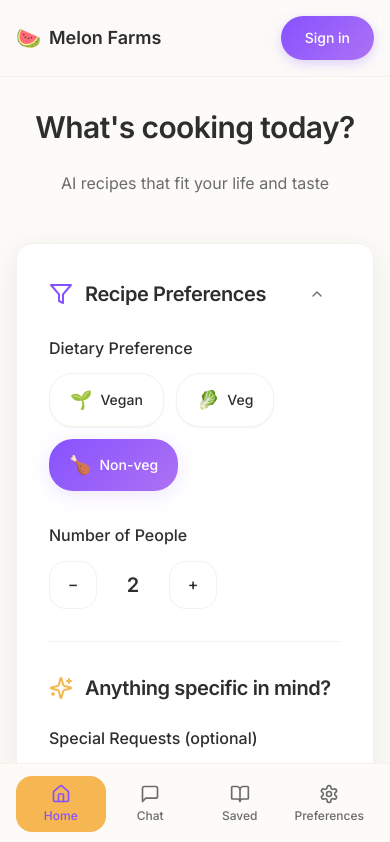
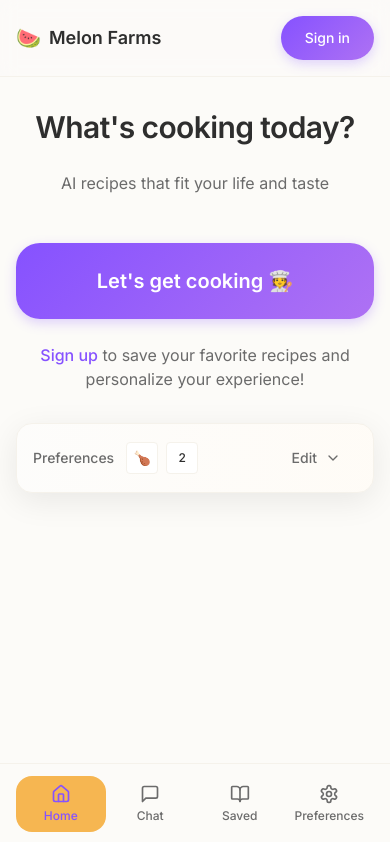
Before and after one commit to akshay-menon/recipe-flash-generator, a React (Vite) app: page / in a window 390 px wide. Shown: the top 842 px of the page. Built offline with nearby package versions, Linux system fonts and the light colour scheme.

Commit message:
Refactor: Collapse preferences on home page
Collapse the preferences section on the home page to reduce scrolling and improve the user experience, while maintaining existing functionality and responsiveness across different screen sizes.

```diff
--- a/src/pages/Index.tsx
+++ b/src/pages/Index.tsx
@@ -115,7 +115,7 @@ const Index = () => {
   const [placeholderIndex, setPlaceholderIndex] = useState(0);
   const [isSaving, setIsSaving] = useState(false);
   const [showProfileBanner, setShowProfileBanner] = useState(true);
-  const [isPreferencesExpanded, setIsPreferencesExpanded] = useState(true);
+  const [isPreferencesExpanded, setIsPreferencesExpanded] = useState(false);
   const [recipeModification, setRecipeModification] = useState('');
   const [modificationPlaceholderIndex, setModificationPlaceholderIndex] = useState(0);
   const [isModifying, setIsModifying] = useState(false);
@@ -478,69 +478,83 @@ Format your response exactly like the original recipe format.`;
           </>
         )}
 
-        {/* Recipe Preferences */}
+        {/* Main CTA Section - Always Visible */}
+        {!parsedRecipe && (
+          <div className="text-center mb-8">
+            {isLoading ? (
+              <LoadingMessages />
+            ) : (
+              <Button
+                onClick={generateRecipe}
+                disabled={isLoading}
+                size="lg"
+                className="px-12 py-6 text-xl font-semibold max-w-sm w-full"
+              >
+                Let's get cooking 🧑‍🍳
+              </Button>
+            )}
+
+            {!user && (
+              <p className="text-base text-muted-foreground mt-6">
+                <Link to="/auth" className="text-primary hover:underline font-medium">
+                  Sign up
+                </Link>{" "}
+                to save your favorite recipes and personalize your experience!
+              </p>
+            )}
+          </div>
+        )}
+
+        {/* Recipe Preferences - Compact Summary */}
         <Card className="mb-8 overflow-hidden">
           <Collapsible open={isPreferencesExpanded} onOpenChange={setIsPreferencesExpanded}>
-            {/* Collapsed Summary View */}
-            {!isPreferencesExpanded && (
-              <div className="p-6 bg-gradient-to-r from-muted to-accent/10 border-b border-border">
-                <div className="flex items-center justify-between">
-                  <div className="flex items-center gap-4 flex-1 min-w-0">
-                    <Filter className="w-5 h-5 text-muted-foreground flex-shrink-0" />
-                    <div className="flex items-center gap-3 min-w-0">
-                      {/* Dietary Preference Chip - Emoji Only */}
-                      <div className="flex items-center justify-center w-12 h-12 bg-card rounded-card border-2 border-border shadow-sm hover:shadow-md transition-all duration-300 hover:scale-105">
-                        <span className="text-lg">{getDietaryPreferenceEmoji()}</span>
+            {/* Always visible preference summary row */}
+            <div className="p-4 bg-gradient-to-r from-muted/30 to-accent/5">
+              <div className="flex items-center justify-between">
+                <div className="flex items-center gap-3 flex-1 min-w-0">
+                  <span className="text-sm font-medium text-muted-foreground">Preferences</span>
+                  <div className="flex items-center gap-2 min-w-0">
+                    {/* Dietary Preference */}
+                    <div className="flex items-center justify-center w-8 h-8 bg-card rounded border border-border">
+                      <span className="text-sm">{getDietaryPreferenceEmoji()}</span>
+                    </div>
+
+                    {/* Number of People */}
+                    <div className="flex items-center justify-center w-8 h-8 bg-card rounded border border-border">
+                      <span className="text-xs font-medium text-foreground">{numberOfPeople}</span>
+                    </div>
+
+                    {/* Special Request Indicator */}
+                    {specialRequest && (
+                      <div className="flex items-center justify-center w-8 h-8 bg-card rounded border border-border">
+                        <span className="text-sm">💭</span>
                       </div>
+                    )}
+                  </div>
+                </div>
 
-                      {/* Number of People Chip - Number Only */}
-                      <div className="flex items-center justify-center w-12 h-12 bg-card rounded-card border-2 border-border shadow-sm hover:shadow-md transition-all duration-300 hover:scale-105">
-                        <span className="text-sm font-semibold text-foreground">{numberOfPeople}</span>
-                      </div>
-
-                      {/* Special Request Chip - Thinking Emoji Only if Request Exists */}
-                      {specialRequest && (
-                        <div className="flex items-center justify-center w-12 h-12 bg-card rounded-card border-2 border-border shadow-sm hover:shadow-md transition-all duration-300 hover:scale-105">
-                          <span className="text-lg">💭</span>
-                        </div>
-                      )}
-                    </div>
-                  </div>
-
-                  {/* Edit Button */}
-                  <CollapsibleTrigger asChild>
-                    <Button
-                      variant="secondary"
-                      size="sm"
-                      className="ml-4 flex-shrink-0"
-                    >
-                      <span className="mr-2">✏️</span>
-                      Edit
-                    </Button>
-                  </CollapsibleTrigger>
-                </div>
+                {/* Edit/Collapse Button */}
+                <CollapsibleTrigger asChild>
+                  <Button
+                    variant="ghost"
+                    size="sm"
+                    className="flex items-center gap-2 text-muted-foreground hover:text-foreground"
+                  >
+                    <span className="text-sm">{isPreferencesExpanded ? 'Collapse' : 'Edit'}</span>
+                    <ChevronDown className={`w-4 h-4 transition-transform duration-200 ${isPreferencesExpanded ? 'rotate-180' : ''}`} />
+                  </Button>
+                </CollapsibleTrigger>
               </div>
-            )}
+            </div>
 
             {/* Expanded Full Form */}
             <CollapsibleContent className="transition-all duration-300 ease-in-out">
-              <CardContent className="p-8">
-                <div className="flex items-center gap-3 mb-6">
-                  <Filter className="w-6 h-6 text-primary" />
-                  <h3 className="text-xl font-semibold text-foreground">Recipe Preferences</h3>
-                  <div className="flex-1"></div>
-                  <CollapsibleTrigger asChild>
-                    <Button variant="ghost" size="sm" className="text-muted-foreground hover:text-foreground">
-                      <ChevronDown className={`w-5 h-5 transition-transform duration-200 ${isPreferencesExpanded ? 'rotate-180' : ''}`} />
-                    </Button>
-                  </CollapsibleTrigger>
-                </div>
-
-                <div className="space-y-8">
+              <CardContent className="p-6 border-t border-border">
+                <div className="space-y-6">
                   {/* Dietary Preference */}
                   <div className="space-y-3">
-                    <label className="text-base font-medium text-foreground">Dietary Preference</label>
-                    <div className="flex flex-wrap gap-3">
+                    <label className="text-sm font-medium text-foreground">Dietary Preference</label>
+                    <div className="flex flex-wrap gap-2">
                       {[
                         { value: 'vegan', label: 'Vegan', emoji: '🌱' },
                         { value: 'vegetarian', label: 'Veg', emoji: '🥬' },
@@ -552,7 +566,7 @@ Format your response exactly like the original recipe format.`;
                             key={option.value}
                             onClick={() => setDietaryPreference(option.value)}
                             className={`
-                              inline-flex items-center gap-2 px-5 py-3 text-sm font-medium rounded-button
+                              inline-flex items-center gap-2 px-4 py-2 text-sm font-medium rounded-button
                               transition-all duration-300 hover:scale-105 active:scale-95 select-none
                               ${isSelected
                                 ? 'bg-gradient-primary text-primary-foreground shadow-primary'
@@ -560,7 +574,7 @@ Format your response exactly like the original recipe format.`;
                               }
                             `}
                           >
-                            <span className="text-lg">{option.emoji}</span>
+                            <span>{option.emoji}</span>
                             {option.label}
                           </button>
                         );
@@ -570,80 +584,44 @@ Format your response exactly like the original recipe format.`;
 
                   {/* Number of People */}
                   <div className="space-y-3">
-                    <label className="text-base font-medium text-foreground">Number of People</label>
-                    <div className="flex items-center gap-4">
+                    <label className="text-sm font-medium text-foreground">Number of People</label>
+                    <div className="flex items-center gap-3">
                       <button
                         onClick={() => setNumberOfPeople(Math.max(1, parseInt(numberOfPeople) - 1).toString())}
-                        className="flex items-center justify-center w-12 h-12 rounded-card border border-border bg-card hover:bg-accent hover:text-accent-foreground transition-all duration-300 hover:scale-105 disabled:opacity-50 disabled:hover:scale-100"
+                        className="flex items-center justify-center w-10 h-10 rounded border border-border bg-card hover:bg-accent hover:text-accent-foreground transition-all duration-300 hover:scale-105 disabled:opacity-50 disabled:hover:scale-100"
                         disabled={parseInt(numberOfPeople) <= 1}
                       >
                         −
                       </button>
-                      <span className="text-xl font-semibold min-w-[2.5rem] text-center text-foreground">
+                      <span className="text-lg font-semibold min-w-[2rem] text-center text-foreground">
                         {numberOfPeople}
                       </span>
                       <button
                         onClick={() => setNumberOfPeople(Math.min(8, parseInt(numberOfPeople) + 1).toString())}
-                        className="flex items-center justify-center w-12 h-12 rounded-card border border-border bg-card hover:bg-accent hover:text-accent-foreground transition-all duration-300 hover:scale-105 disabled:opacity-50 disabled:hover:scale-100"
+                        className="flex items-center justify-center w-10 h-10 rounded border border-border bg-card hover:bg-accent hover:text-accent-foreground transition-all duration-300 hover:scale-105 disabled:opacity-50 disabled:hover:scale-100"
                         disabled={parseInt(numberOfPeople) >= 8}
                       >
                         +
                       </button>
                     </div>
                   </div>
-                </div>
 
-                {/* Separator */}
-                <div className="my-8 border-t border-border"></div>
-
-                {/* Special Requests Section */}
-                <div className="space-y-6">
-                  <div className="flex items-center gap-3">
-                    <Sparkles className="w-6 h-6 text-accent" />
-                    <h4 className="text-xl font-semibold text-foreground">Anything specific in mind?</h4>
-                  </div>
-
+                  {/* Special Requests Section */}
                   <div className="space-y-3">
-                    <label className="text-base font-medium text-foreground">Special Requests (optional)</label>
+                    <div className="flex items-center gap-2">
+                      <Sparkles className="w-4 h-4 text-accent" />
+                      <label className="text-sm font-medium text-foreground">Special Requests (optional)</label>
+                    </div>
                     <Input
                       value={specialRequest}
                       onChange={(e) => setSpecialRequest(e.target.value)}
                       placeholder={placeholders[placeholderIndex]}
                       className="w-full transition-all duration-300"
                     />
-                    <p className="text-sm text-muted-foreground">
+                    <p className="text-xs text-muted-foreground">
                       Tell us what you're craving, ingredients you want to use, or any specific preferences
                     </p>
                   </div>
-
-                  {/* Generate Recipe Button - Integrated into preferences */}
-                  {!parsedRecipe && (
-                    <div className="mt-8 pt-6 border-t border-border">
-                      <div className="text-center">
-                        {isLoading ? (
-                          <LoadingMessages />
-                        ) : (
-                          <Button
-                            onClick={generateRecipe}
-                            disabled={isLoading}
-                            size="lg"
-                            className="px-10 py-4 text-lg font-semibold"
-                          >
-                            Let's get cooking 🧑‍🍳
-                          </Button>
-                        )}
-
-                        {!user && (
-                          <p className="text-base text-muted-foreground mt-6">
-                            <Link to="/auth" className="text-primary hover:underline font-medium">
-                              Sign up
-                            </Link>{" "}
-                            to save your favorite recipes and personalize your experience!
-                          </p>
-                        )}
-                      </div>
-                    </div>
-                  )}
                 </div>
               </CardContent>
             </CollapsibleContent>
```
